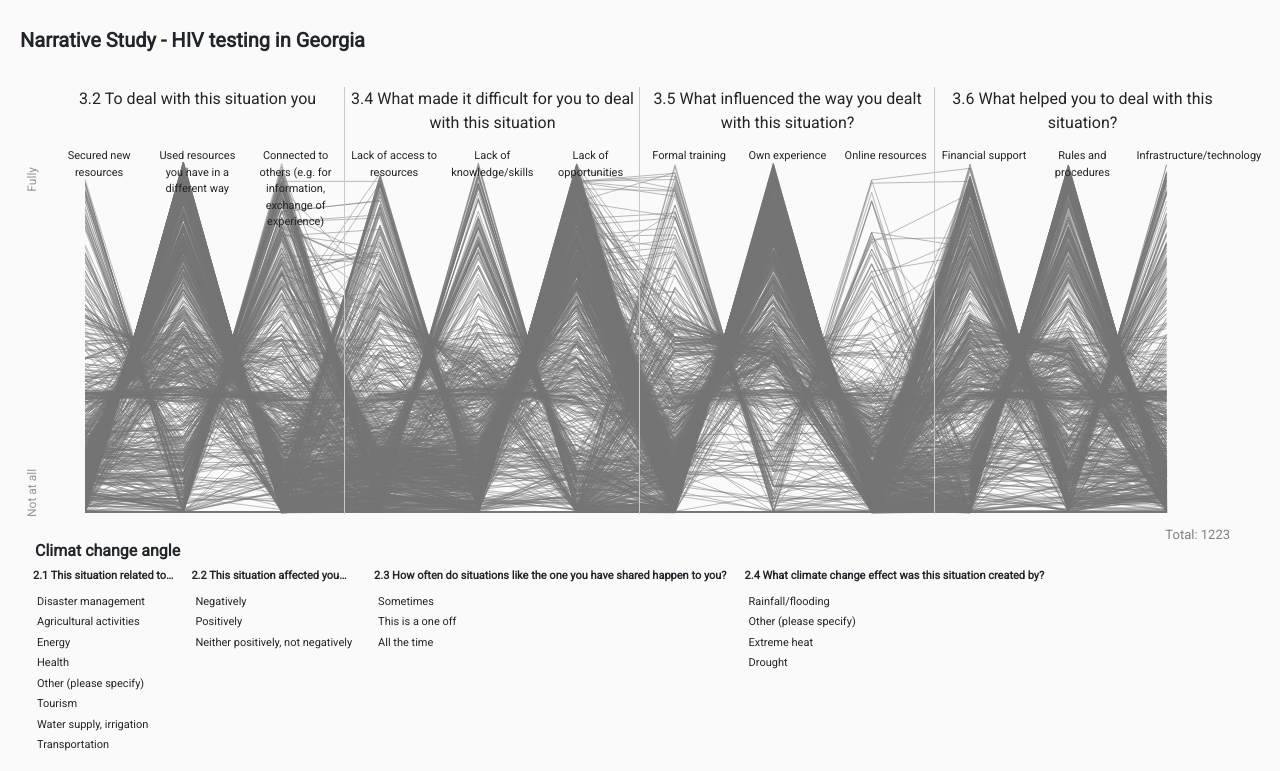
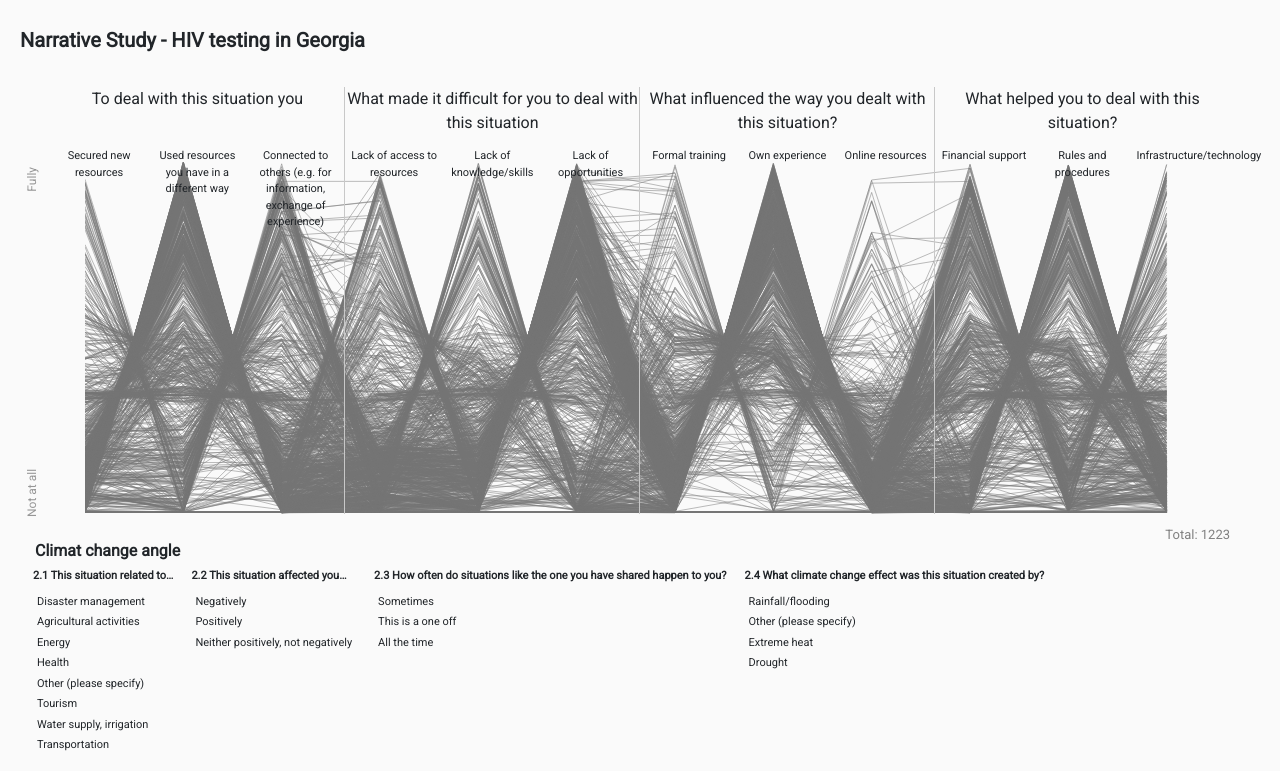
Before and after one commit to narratives-study-georgia/gender-climate-change, a plain HTML site: page index.html in a window 1280 px wide. Shown: the top 771 px of the page. Drawn offline with nearby package versions, Linux system fonts and the light colour scheme.

Commit message:
Update index.html

```diff
--- a/index.html
+++ b/index.html
@@ -23,25 +23,25 @@
                     <div>Fully</div>
                 </div>
                 <div class="titles">
-                    <div> <span>3.2 To deal with this situation you
+                    <div> <span>To deal with this situation you
                     </span><div><span>
                     Secured new resources</span><span>
                     Used resources you have in a different way</span><span>
                     Connected to others (e.g. for information, exchange of experience)
                 </span></div></div>
-                    <div> <span>3.4 What made it difficult for you to deal with this situation
+                    <div> <span>What made it difficult for you to deal with this situation
                     </span><div><span>
                     Lack of access to resources</span><span>
                     Lack of knowledge/skills</span><span>
                     Lack of opportunities
                 </span></div></div>
-                    <div> <span>3.5 What influenced the way you dealt with this situation?
+                    <div> <span>What influenced the way you dealt with this situation?
                     </span><div><span>
                     Formal training</span><span>
                     Own experience</span><span>
                     Online resources
                 </span></div></div>
-                    <div> <span>3.6 What helped you to deal with this situation?
+                    <div> <span>What helped you to deal with this situation?
                     </span><div><span>
                     Financial support</span><span>
                     Rules and procedures</span><span>
```
